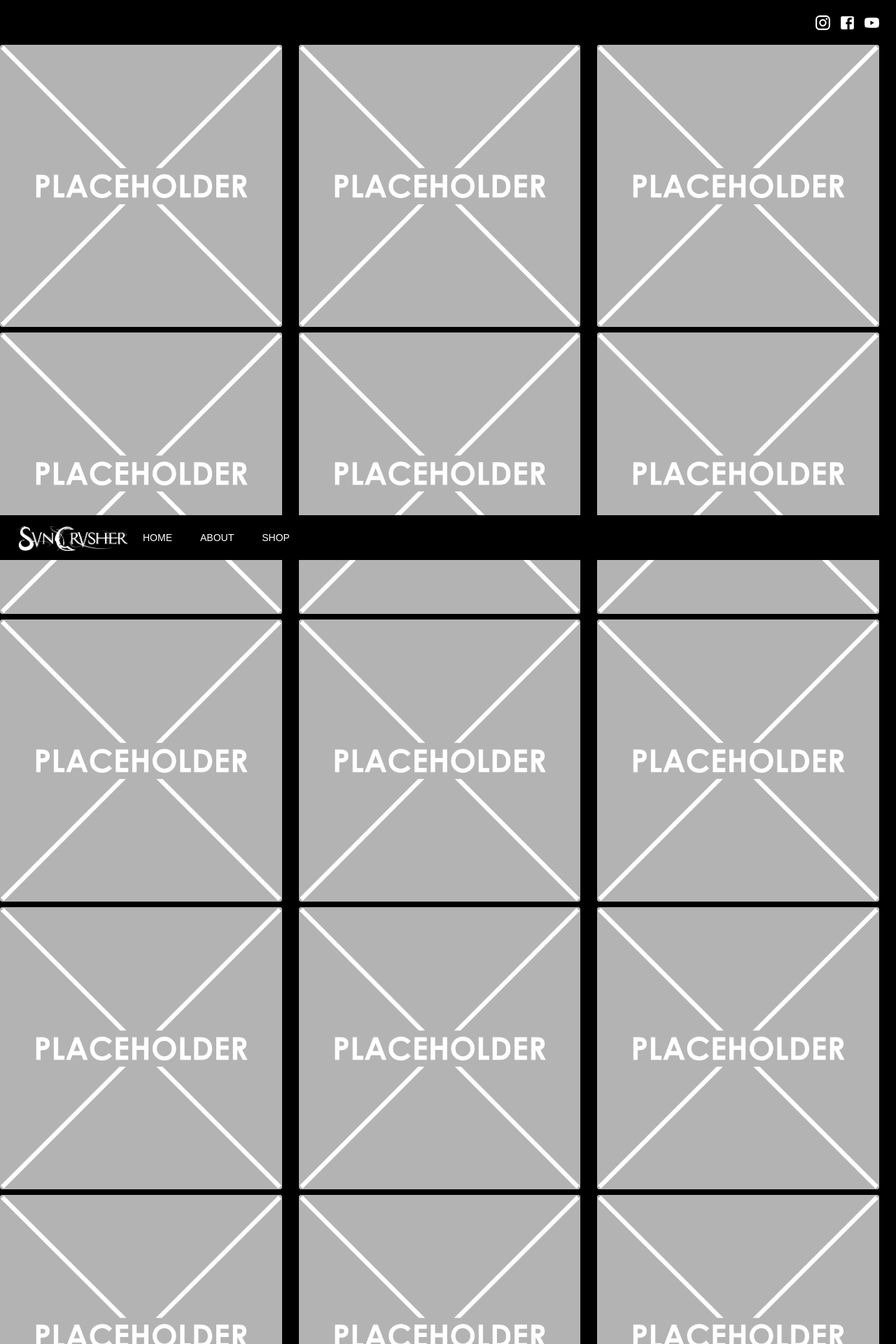
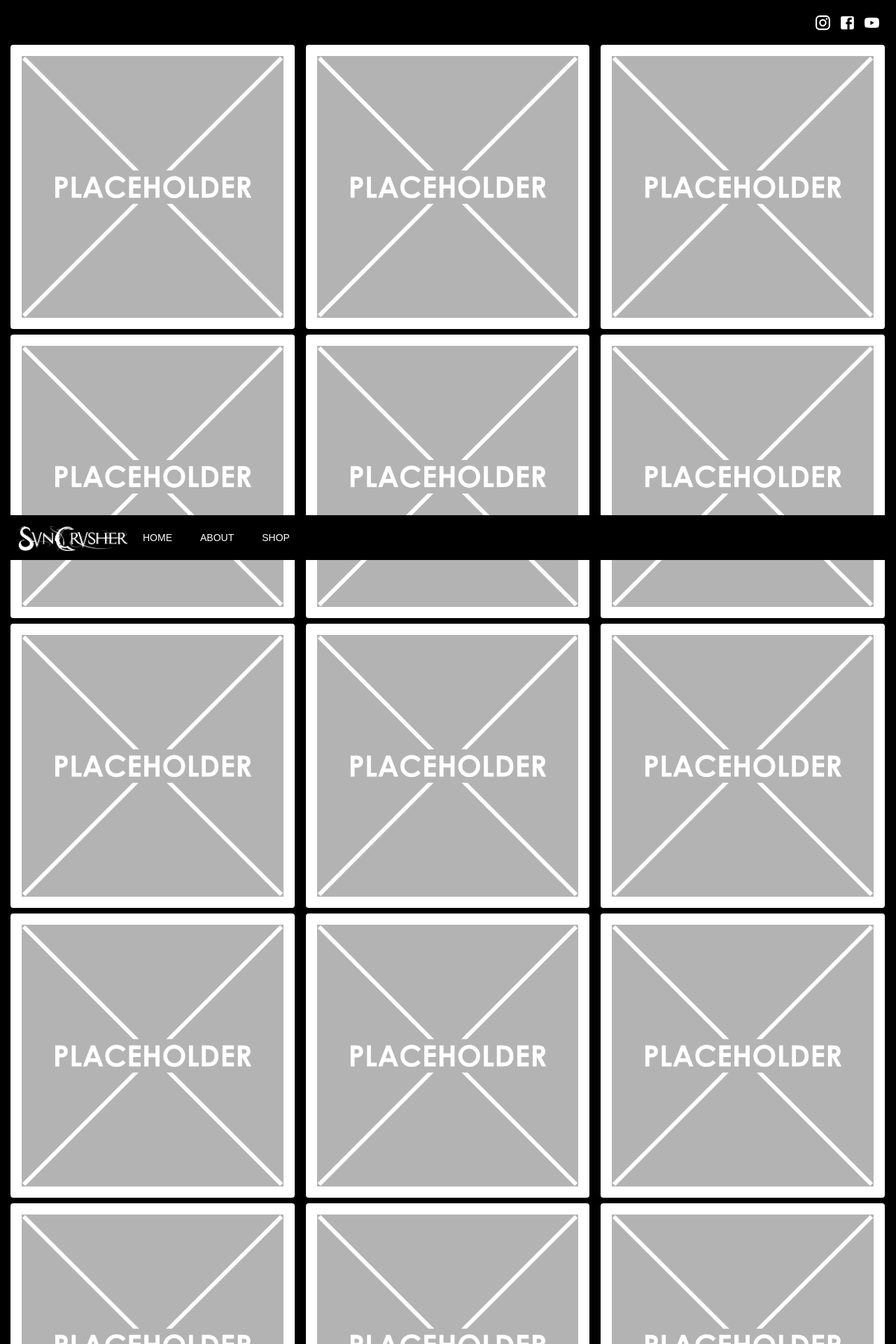
Before and after one commit to analexander/suncrusher-band, a React (Create React App) app: page /merch in a window 1280 px wide. Shown: the top 1920 px of the page at 70% size. Built offline with nearby package versions, Linux system fonts and the light colour scheme; a web font is replaced by a local one.

Commit message:
adding margin to merchpage

```diff
--- a/src/components/MerchContainer.js
+++ b/src/components/MerchContainer.js
@@ -6,15 +6,15 @@ import CardMedia from '@material-ui/core/CardMedia';
 import {useSpring, animated} from 'react-spring'
 import PlaceholderImg from '../images/placeholder.png'
 
-const useStyles = makeStyles({
+const useStyles = makeStyles((theme) => ({
   root: {
     display: 'flex',
-    flexGrow: 1,
+    flexGrow: 1
   },
-//   marginAutoItem: {
-//     margin: 'auto'
-//   },
-});
+  marginAutoItem: {
+    padding: theme.spacing(2),
+  },
+}));
 
 export default function NestedGrid() {
   const classes = useStyles();
@@ -34,7 +34,7 @@ export default function NestedGrid() {
                 alt="placeholder"
                 image={PlaceholderImg}
                 title="placeholder"
-                // className={classes.marginAutoItem}
+                className={classes.marginAutoItem}
                 />
             </CardActionArea>
         </Card>
--- a/src/components/MerchGridContainer.js
+++ b/src/components/MerchGridContainer.js
@@ -7,7 +7,7 @@ const useStyles = makeStyles((theme) => ({
   root: {
     flexGrow: 1,
     display: 'flex',
-    justify: "space-around"
+    justify: "space-around",
   }
 }));
 
@@ -32,23 +32,25 @@ export default function NestedGrid() {
 
   return (
     <div className={classes.root}>
+      <div style={{ paddingLeft: 15 }}>
       <Grid container spacing={1}>
-        <Grid container item xs={12} spacing={3}>
+        <Grid container item xs={12} spacing={2}>
           <FormRow />
         </Grid>
-        <Grid container item xs={12} spacing={3}>
+        <Grid container item xs={12} spacing={2}>
           <FormRow />
         </Grid>
-        <Grid container item xs={12} spacing={3}>
+        <Grid container item xs={12} spacing={2}>
           <FormRow />
         </Grid>
-        <Grid container item xs={12} spacing={3}>
+        <Grid container item xs={12} spacing={2}>
           <FormRow />
         </Grid>
-        <Grid container item xs={12} spacing={3}>
+        <Grid container item xs={12} spacing={2}>
           <FormRow />
         </Grid>
       </Grid>
+      </div>
     </div>
   );
 }
```
Also changed, not shown: 1 other file (tests, documents, lock files or other folders).
